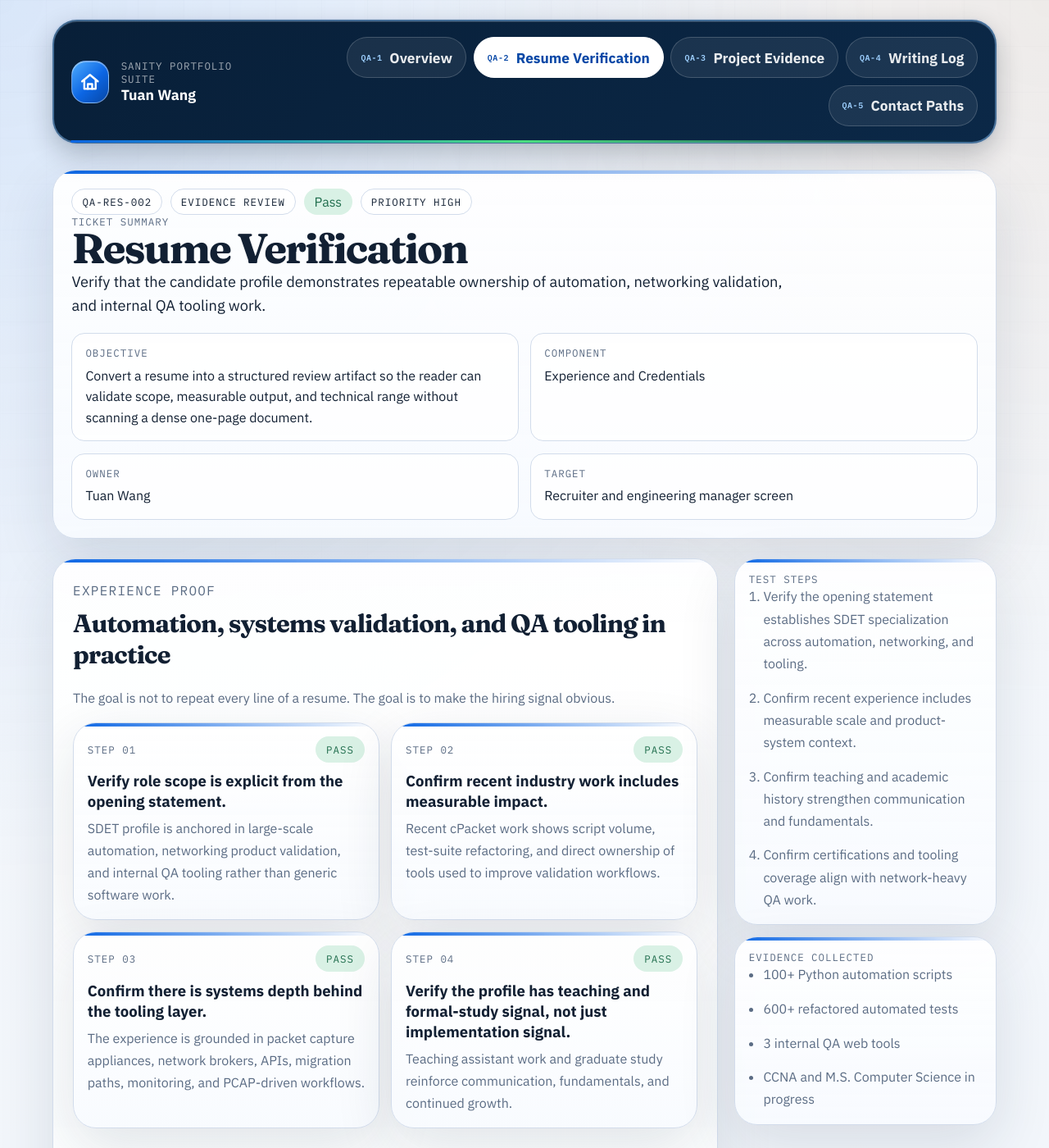
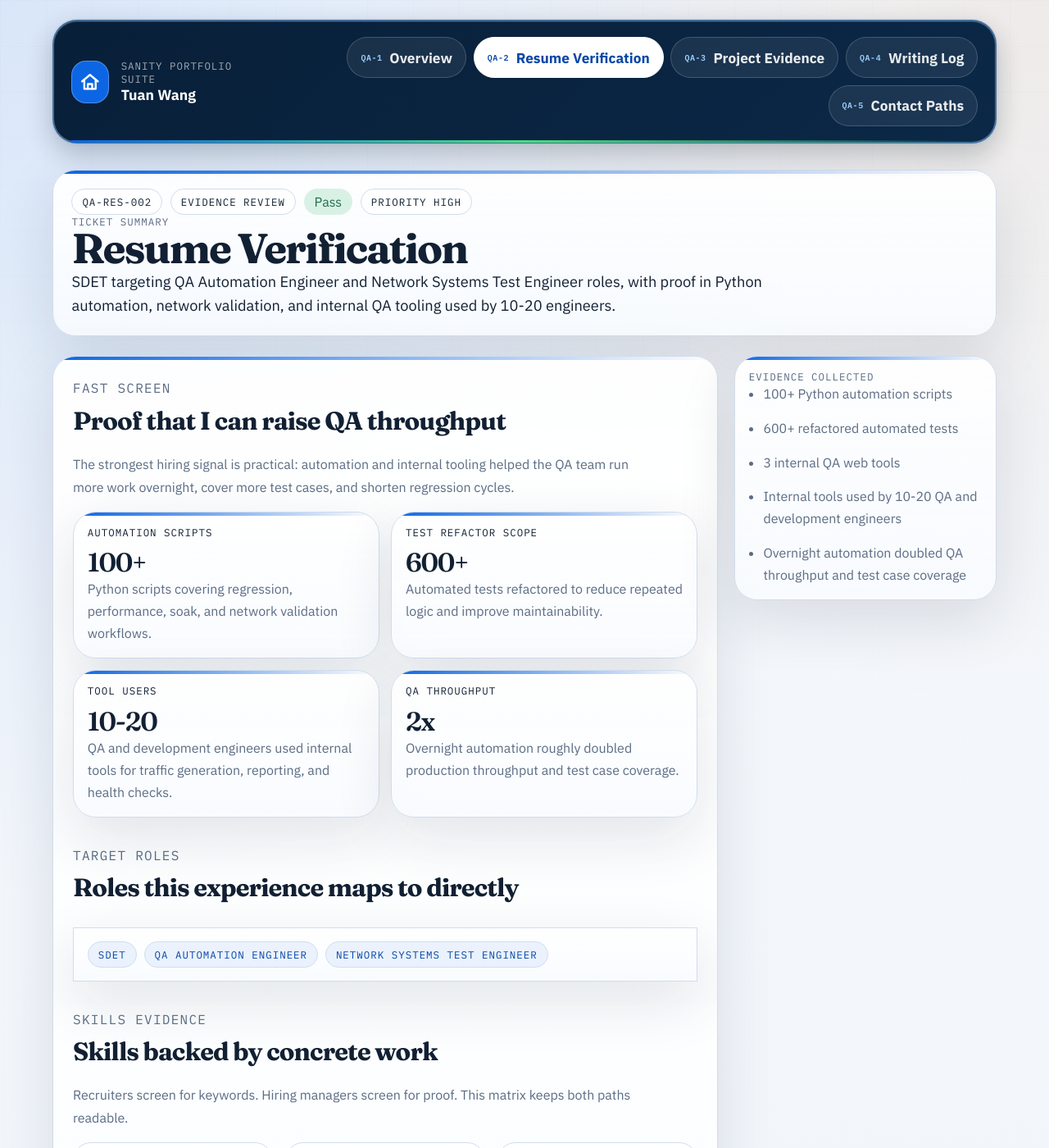
Before and after one commit to twang2000/professional_website, a Jekyll site: the page built from resume.md, in a window 1280 px wide and 1400 px high. Shown: the whole window at 82% size. Built offline with Jekyll 4.4.1, drawn with Linux system fonts in a browser that asks for light colours; some of the changed text lies outside the part shown.

Commit message:
v2 of QA-2 Resume page edit pass

```diff
--- a/_layouts/default.html
+++ b/_layouts/default.html
@@ -8,7 +8,7 @@
     <link rel="preconnect" href="https://fonts.googleapis.com">
     <link rel="preconnect" href="https://fonts.gstatic.com" crossorigin>
     <link href="https://fonts.googleapis.com/css2?family=Fraunces:opsz,wght@9..144,600;9..144,700&family=IBM+Plex+Mono:wght@400;500;600&family=IBM+Plex+Sans:wght@400;500;600;700&display=swap" rel="stylesheet">
-    <link rel="stylesheet" href="{{ '/assets/css/style.css?v=20260420-nav3' | relative_url }}">
+    <link rel="stylesheet" href="{{ '/assets/css/style.css?v=20260420-nav4' | relative_url }}">
   </head>
   <body class="layout-{{ page.layout | default: 'default' }}">
     <a class="skip-link" href="#content">Skip to content</a>
--- a/_layouts/page.html
+++ b/_layouts/page.html
@@ -12,24 +12,6 @@ layout: default
     <p class="eyebrow">Ticket Summary</p>
     <h1 class="page-title">{{ page.title }}</h1>
     <p class="page-summary">{{ page.summary }}</p>
-    <dl class="field-grid field-grid--wide">
-      <div>
-        <dt>Objective</dt>
-        <dd>{{ page.objective }}</dd>
-      </div>
-      <div>
-        <dt>Component</dt>
-        <dd>{{ page.component }}</dd>
-      </div>
-      <div>
-        <dt>Owner</dt>
-        <dd>{{ page.owner }}</dd>
-      </div>
-      <div>
-        <dt>Target</dt>
-        <dd>{{ page.review_target }}</dd>
-      </div>
-    </dl>
   </section>
 
   <div class="content-grid">
--- a/assets/css/style.scss
+++ b/assets/css/style.scss
@@ -150,14 +150,14 @@ a:hover {
   place-items: center;
   width: 3.25rem;
   height: 3.25rem;
-  border: 1px solid rgba(255, 255, 255, 0.42);
+  border: 1px solid rgba(255, 255, 255, 0.28);
   border-radius: 18px;
-  background: linear-gradient(135deg, #4facfe, #0c66e4 54%, #0747a6);
+  background: #0c66e4;
   color: #fff;
   font-family: "IBM Plex Mono", monospace;
   font-weight: 600;
   letter-spacing: 0.08em;
-  box-shadow: inset 0 1px 0 rgba(255, 255, 255, 0.35);
+  box-shadow: none;
 }
 
 .home-icon {
--- a/resume.md
+++ b/resume.md
@@ -10,62 +10,61 @@ priority: High
 component: Experience and Credentials
 owner: Tuan Wang
 review_target: Recruiter and engineering manager screen
-summary: Verify that the candidate profile demonstrates repeatable ownership of automation, networking validation, and internal QA tooling work.
+summary: SDET targeting QA Automation Engineer and Network Systems Test Engineer roles, with proof in Python automation, network validation, and internal QA tooling used by 10-20 engineers.
 objective: Convert a resume into a structured review artifact so the reader can validate scope, measurable output, and technical range without scanning a dense one-page document.
-checks:
-  - Verify the opening statement establishes SDET specialization across automation, networking, and tooling.
-  - Confirm recent experience includes measurable scale and product-system context.
-  - Confirm teaching and academic history strengthen communication and fundamentals.
-  - Confirm certifications and tooling coverage align with network-heavy QA work.
 evidence:
   - 100+ Python automation scripts
   - 600+ refactored automated tests
   - 3 internal QA web tools
-  - CCNA and M.S. Computer Science in progress
+  - Internal tools used by 10-20 QA and development engineers
+  - Overnight automation doubled QA throughput and test case coverage
 ---
 <section class="suite-section">
   <div class="section-heading">
-    <p class="eyebrow">Experience Proof</p>
-    <h2>Automation, systems validation, and QA tooling in practice</h2>
-    <p>The goal is not to repeat every line of a resume. The goal is to make the hiring signal obvious.</p>
+    <p class="eyebrow">Fast Screen</p>
+    <h2>Proof that I can raise QA throughput</h2>
+    <p>The strongest hiring signal is practical: automation and internal tooling helped the QA team run more work overnight, cover more test cases, and shorten regression cycles.</p>
   </div>
 
-  <div class="step-list">
-    <article class="step-card">
-      <div class="step-card__meta">
-        <span>Step 01</span>
-        <span class="status-pill status-pill--pass">Pass</span>
-      </div>
-      <h3>Verify role scope is explicit from the opening statement.</h3>
-      <p>SDET profile is anchored in large-scale automation, networking product validation, and internal QA tooling rather than generic software work.</p>
+  <div class="metric-grid">
+    <article class="metric-card">
+      <div class="metric-card__label">Automation Scripts</div>
+      <div class="metric-card__value">100+</div>
+      <p>Python scripts covering regression, performance, soak, and network validation workflows.</p>
     </article>
 
-    <article class="step-card">
-      <div class="step-card__meta">
-        <span>Step 02</span>
-        <span class="status-pill status-pill--pass">Pass</span>
-      </div>
-      <h3>Confirm recent industry work includes measurable impact.</h3>
-      <p>Recent cPacket work shows script volume, test-suite refactoring, and direct ownership of tools used to improve validation workflows.</p>
+    <article class="metric-card">
+      <div class="metric-card__label">Test Refactor Scope</div>
+      <div class="metric-card__value">600+</div>
+      <p>Automated tests refactored to reduce repeated logic and improve maintainability.</p>
     </article>
 
-    <article class="step-card">
-      <div class="step-card__meta">
-        <span>Step 03</span>
-        <span class="status-pill status-pill--pass">Pass</span>
-      </div>
-      <h3>Confirm there is systems depth behind the tooling layer.</h3>
-      <p>The experience is grounded in packet capture appliances, network brokers, APIs, migration paths, monitoring, and PCAP-driven workflows.</p>
+    <article class="metric-card">
+      <div class="metric-card__label">Tool Users</div>
+      <div class="metric-card__value">10-20</div>
+      <p>QA and development engineers used internal tools for traffic generation, reporting, and health checks.</p>
     </article>
 
-    <article class="step-card">
-      <div class="step-card__meta">
-        <span>Step 04</span>
-        <span class="status-pill status-pill--pass">Pass</span>
-      </div>
-      <h3>Verify the profile has teaching and formal-study signal, not just implementation signal.</h3>
-      <p>Teaching assistant work and graduate study reinforce communication, fundamentals, and continued growth.</p>
+    <article class="metric-card">
+      <div class="metric-card__label">QA Throughput</div>
+      <div class="metric-card__value">2x</div>
+      <p>Overnight automation roughly doubled production throughput and test case coverage.</p>
     </article>
+  </div>
+</section>
+
+<section class="suite-section">
+  <div class="section-heading">
+    <p class="eyebrow">Target Roles</p>
+    <h2>Roles this experience maps to directly</h2>
+  </div>
+
+  <div class="tag-cluster">
+    <div class="tag-list">
+      <span class="tag">SDET</span>
+      <span class="tag">QA Automation Engineer</span>
+      <span class="tag">Network Systems Test Engineer</span>
+    </div>
   </div>
 </section>
 
@@ -79,7 +78,7 @@ evidence:
   <div class="matrix-grid">
     <article class="matrix-card">
       <h3>Python automation</h3>
-      <p>Built 100+ scripts and maintained automated validation workflows for networking products and QA operations.</p>
+      <p>Built 100+ scripts covering regression, performance, soak, and system validation workflows.</p>
     </article>
 
     <article class="matrix-card">
@@ -94,12 +93,12 @@ evidence:
 
     <article class="matrix-card">
       <h3>Internal QA tooling</h3>
-      <p>Built Flask, SQLite, Gunicorn, JavaScript, and Ajax tools for traffic generation, reporting, and system health visibility.</p>
+      <p>Built Flask, SQLite, Gunicorn, JavaScript, and Ajax tools used by 10-20 QA and development engineers.</p>
     </article>
 
     <article class="matrix-card">
       <h3>Release reliability</h3>
-      <p>Focused automation and tooling on repeatable checks, faster validation cycles, and reduced manual QA overhead.</p>
+      <p>Improved overnight runs and faster regression cycles, roughly doubling QA throughput and test coverage.</p>
     </article>
 
     <article class="matrix-card">
@@ -119,7 +118,14 @@ evidence:
     <div class="timeline-entry__date">2022 - 2025</div>
     <div>
       <h3>cPacket Networks Inc. | Software Development Engineer in Test</h3>
-      <p>Built more than 100 Python automation scripts, refactored more than 600 tests using shared inheritance patterns, and shipped three internal QA web tools using Flask, SQLite, Gunicorn, JavaScript, and Ajax. Validation scope covered packet capture appliances, network brokers, and control workflows.</p>
+      <ul>
+        <li>Built 100+ Python automation scripts across regression, performance, soak, and network validation test coverage.</li>
+        <li>Improved overnight automation runs, roughly doubling QA production throughput and test case coverage.</li>
+        <li>Refactored 600+ automated tests using shared inheritance patterns to reduce duplicated logic and improve maintainability.</li>
+        <li>Built three internal QA web tools with Flask, SQLite, Gunicorn, JavaScript, and Ajax for traffic generation, report generation, and system health monitoring.</li>
+        <li>Supported 10-20 QA and development users through internal tooling that reduced manual validation overhead.</li>
+        <li>Validated packet capture appliances, network brokers, APIs, migrations, monitoring workflows, and PCAP-driven behavior.</li>
+      </ul>
     </div>
   </article>
 
```
Also changed, not shown: resume-text.md (+3 -1 lines).
